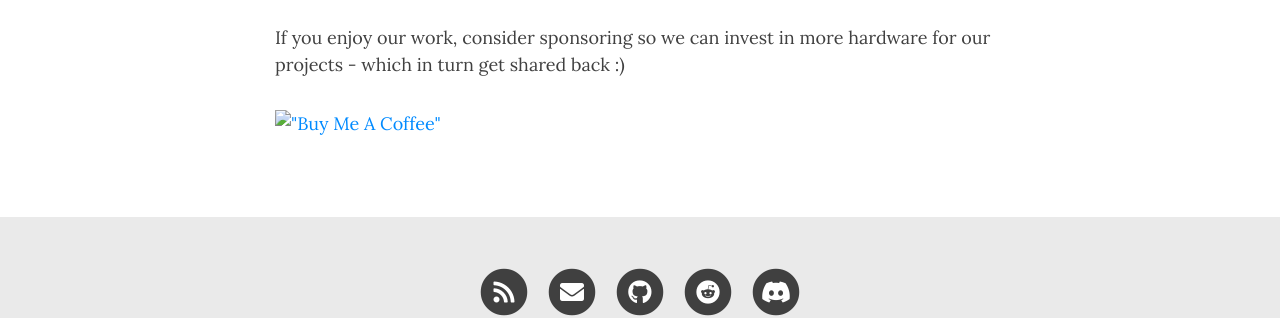
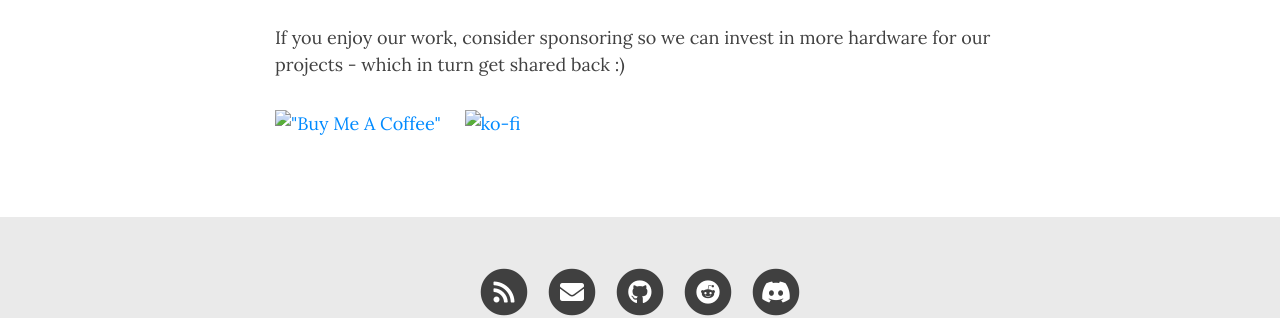
Before and after one commit to LAB02-Research/lab02-research.github.io, a Jekyll site: the page built from aboutus.md, in a window 1280 px wide. Shown: the part 532-850 px from the top of the page. Built offline with Jekyll 4.4.1, drawn with Linux system fonts in a browser that asks for light colours; nearby versions of some CDN libraries; comment, search, counter and statistics services are not loaded.

Commit message:
Update aboutus.md

```diff
--- a/aboutus.md
+++ b/aboutus.md
@@ -12,4 +12,4 @@ Lately we started setting up ways to share our work with the rest of the communi
 
 If you enjoy our work, consider sponsoring so we can invest in more hardware for our projects - which in turn get shared back :)
 
-[!["Buy Me A Coffee"](https://www.buymeacoffee.com/assets/img/custom_images/orange_img.png)](https://www.buymeacoffee.com/lab02research){: .mx-auto.d-block :}
+[!["Buy Me A Coffee"](https://www.buymeacoffee.com/assets/img/custom_images/orange_img.png)](https://www.buymeacoffee.com/lab02research)&nbsp;&nbsp;&nbsp;&nbsp;&nbsp;[![ko-fi](https://ko-fi.com/img/githubbutton_sm.svg)](https://ko-fi.com/L3L0DHHGD)
```
